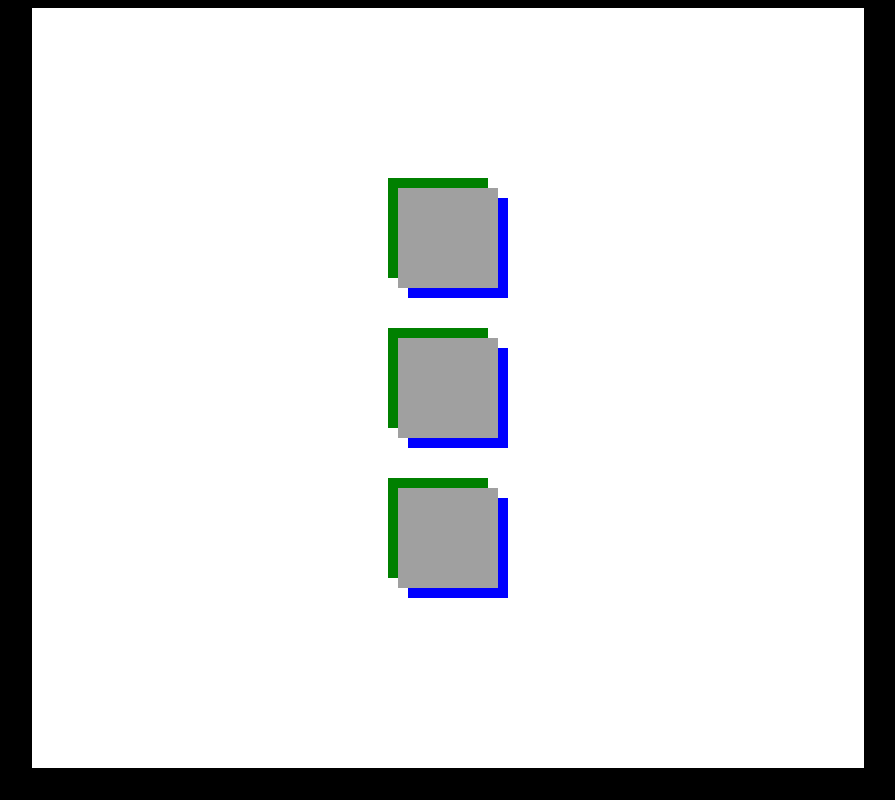
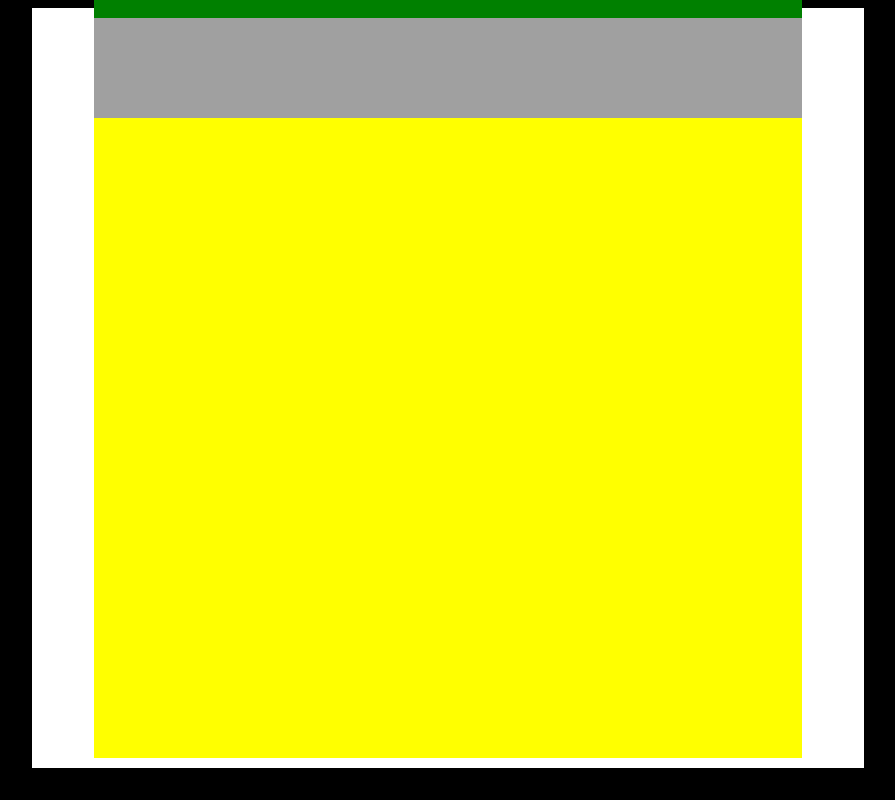
Before and after one commit to gCookiez/neocity-site, a website built with Vite: page index.html in a window 1280 px wide. Shown: the whole page, without its empty margins (192-1087 px from the left). Built offline with nearby package versions, Linux system fonts and the light colour scheme; files whose address does not match are found by name.

Commit message:
Added animations
- Window title added animation on hover

```diff
--- a/index.html
+++ b/index.html
@@ -1,11 +1,13 @@
 <!DOCTYPE html>
 <html lang="en">
+
 <head>
     <meta charset="UTF-8">
     <meta name="viewport" content="width=device-width, initial-scale=1.0">
     <title>Document</title>
     <link rel="stylesheet" href="src/style.css">
 </head>
+
 <body>
     <div class="construction">
         <h1> Site Is Under Construction</h1>
@@ -14,20 +16,20 @@
 
 
     <div class="hover-demo">
-        <div class="hover-container">
-            <div class="hover-item"></div>
+        <div class="window-container">
+            <div class="hover-container">
+                <div class="hover-item"></div>
+            </div>
+            <div class="window-content"></div>
+
         </div>
-        <div class="hover-container">
-            <div class="hover-item"></div>
-        </div>
-        <div class="hover-container">
-            <div class="hover-item"></div>
-        </div>
+
     </div>
 
 
 
 
-<script type="module" src="src/index.js" > </script>
+    <script type="module" src="src/index.js"> </script>
 </body>
+
 </html>
--- a/src/style.css
+++ b/src/style.css
@@ -8,15 +8,62 @@ body {
   --hover-demo-bg-color: #fff;
   --hover-item-bg-color: #A0A0A0;
 
-  --box-shadow-top-close: -10px -10px;
-  --box-shadow-bottom-close: 10px 10px;
-  --box-shadow-top-exp: 20px 20px;
+  --box-shadow-top-up: 0px -20px;
+  --box-shadow-bottom-up: 0px -40px;
+
+  --box-shadow-close: 0px;
+
+  --box-shadow-top-exp: 15px 15px;
   --box-shadow-bottom-exp: 30px 30px;
 
   --box-shadow-top: green;
   --box-shadow-bottom: blue;
 
+  --box-spring-up: translate(-30px, -30px);
+  --box-spring-neutral: translate(0px, 0px);
+
   --box-bounce: linear(0 0%, 0 2.27%, 0.02 4.53%, 0.04 6.8%, 0.06 9.07%, 0.1 11.33%, 0.14 13.6%, 0.25 18.15%, 0.39 22.7%, 0.56 27.25%, 0.77 31.8%, 1 36.35%, 0.89 40.9%, 0.85 43.18%, 0.81 45.45%, 0.79 47.72%, 0.77 50%, 0.75 52.27%, 0.75 54.55%, 0.75 56.82%, 0.77 59.1%, 0.79 61.38%, 0.81 63.65%, 0.85 65.93%, 0.89 68.2%, 1 72.7%, 0.97 74.98%, 0.95 77.25%, 0.94 79.53%, 0.94 81.8%, 0.94 84.08%, 0.95 86.35%, 0.97 88.63%, 1 90.9%, 0.99 93.18%, 0.98 95.45%, 0.99 97.73%, 1 100%);
+}
+
+
+@keyframes springitem{
+  0% {
+    transform: var(--box-spring-neutral);
+  }
+  100% {
+    transform: var(--box-spring-up)
+  }
+}
+@keyframes shadowspring{
+  0% {
+    box-shadow: var(--box-shadow-top-up) var(--box-shadow-top), var(--box-shadow-bottom-up) var(--box-shadow-bottom);
+  }
+  50% {
+    box-shadow: var(--box-shadow-close) var(--box-shadow-top), var(--box-shadow-close) var(--box-shadow-bottom);
+  }
+  100% {
+    box-shadow: var(--box-shadow-top-exp) var(--box-shadow-top), var(--box-shadow-bottom-exp) var(--box-shadow-bottom);
+  }
+}
+@keyframes springitemRev{
+  0% {
+    transform: var(--box-spring-up)
+  }
+  100% {
+    transform: var(--box-spring-neutral);
+  }
+}
+@keyframes shadowspringRev{
+  0% {
+    box-shadow: var(--box-shadow-top-exp) var(--box-shadow-top), var(--box-shadow-bottom-exp) var(--box-shadow-bottom);
+
+  }
+  50% {
+    box-shadow: var(--box-shadow-close) var(--box-shadow-top), var(--box-shadow-close) var(--box-shadow-bottom);
+  }
+  100% {
+    box-shadow: var(--box-shadow-top-up) var(--box-shadow-top), var(--box-shadow-bottom-up) var(--box-shadow-bottom);
+  }
 }
 
 .construction {
@@ -39,18 +86,47 @@ body {
   margin-right: auto;
   flex-direction: column;
   background-color: var(--hover-demo-bg-color);
-  gap: 50px;
+  gap: 20px;
+}
+
+.window-container {
+  display: flex;
+  flex-direction: column;
+  width: 85%;
+  align-items: center;
+}
+
+.window-content {
+  background-color: yellow;
+  height: 640px;
+  width: 100%;
 }
 
 .hover-item {
   background-color: var(--hover-item-bg-color);
-  width: 100px;
-  aspect-ratio: 1;
-  box-shadow: var( --box-shadow-top-close) var(--box-shadow-top), var(--box-shadow-bottom-close) var(--box-shadow-bottom);
-  transition: box-shadow 0.5s cubic-bezier(0.6, 0.02, 0.13, 0.98), transform 0.5s var(--box-bounce);
+  height: 100px;
+  width: 100%;
+  aspect-ratio: 1/5;
+}
+
+.hover-container {
+  display: flex;
+  align-items: center;
+  justify-content: center;
+  width: 100%;
+  cursor: pointer;
 }
 
 .hover-container:hover > .hover-item{
-  transform: translate(-30px, -30px);
-  box-shadow: var( --box-shadow-top-exp) var(--box-shadow-top), var(--box-shadow-bottom-exp) var(--box-shadow-bottom);
+
+  /* transition: box-shadow 0.3s cubic-bezier(0.6, 0.02, 0.13, 0.98), transform 0.4s ; */
+  /* box-shadow: var( --box-shadow-top-exp) var(--box-shadow-top), var(--box-shadow-bottom-exp) var(--box-shadow-bottom); */
+  transform: var(--box-spring-neutral);
+  animation: springitem cubic-bezier(0.6, 0.02, 0.13, 0.98) 0.2s forwards 0.1s, shadowspring var(--box-bounce) 0.4s forwards;
+
 }
+
+.hover-container:not(:hover) > .hover-item {
+  transform: var(--box-spring-up);
+  animation: springitemRev cubic-bezier(0.6, 0.02, 0.13, 0.98) 0.2s forwards, shadowspringRev var(--box-bounce) 0.4s forwards;
+}
```
